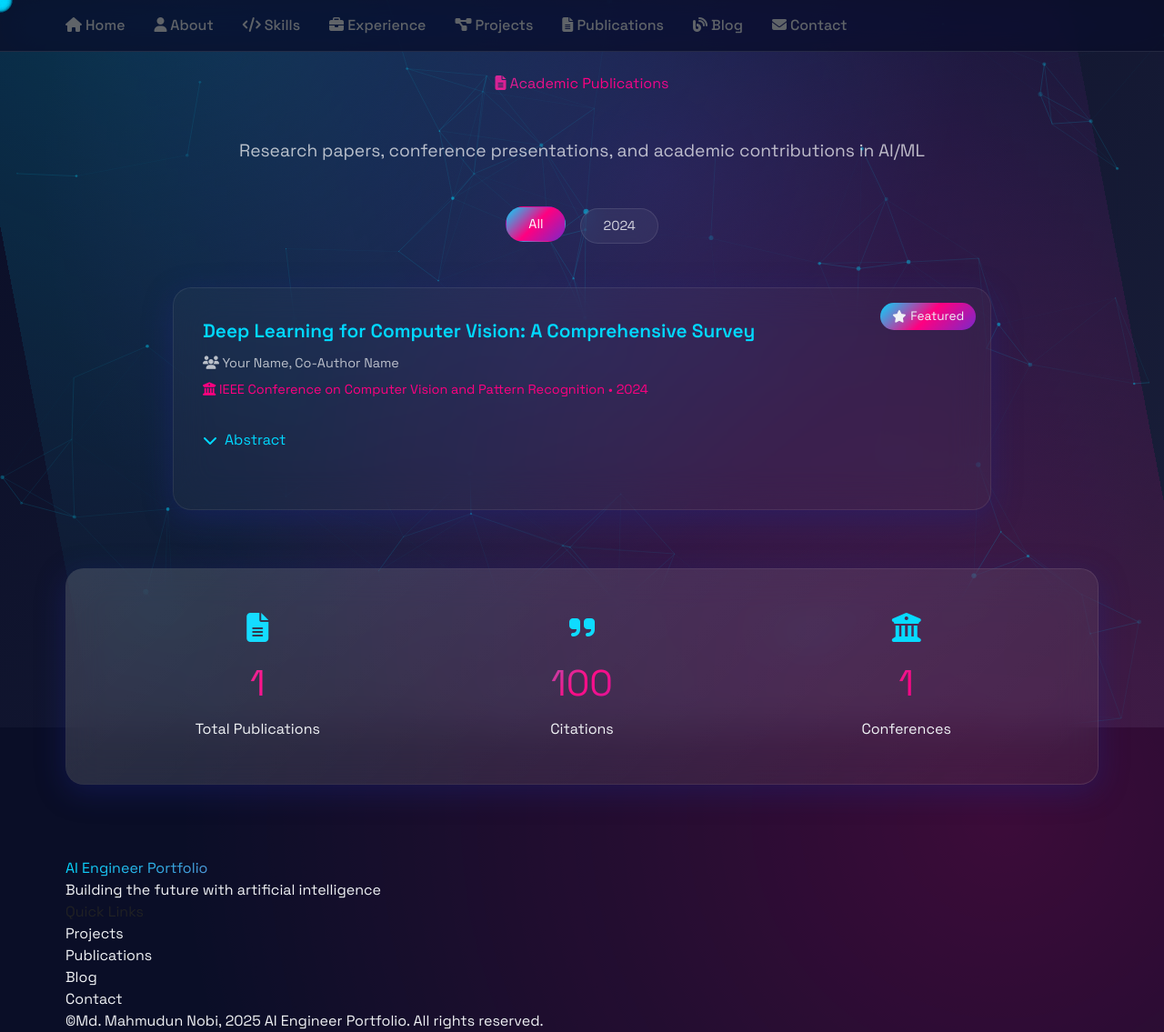
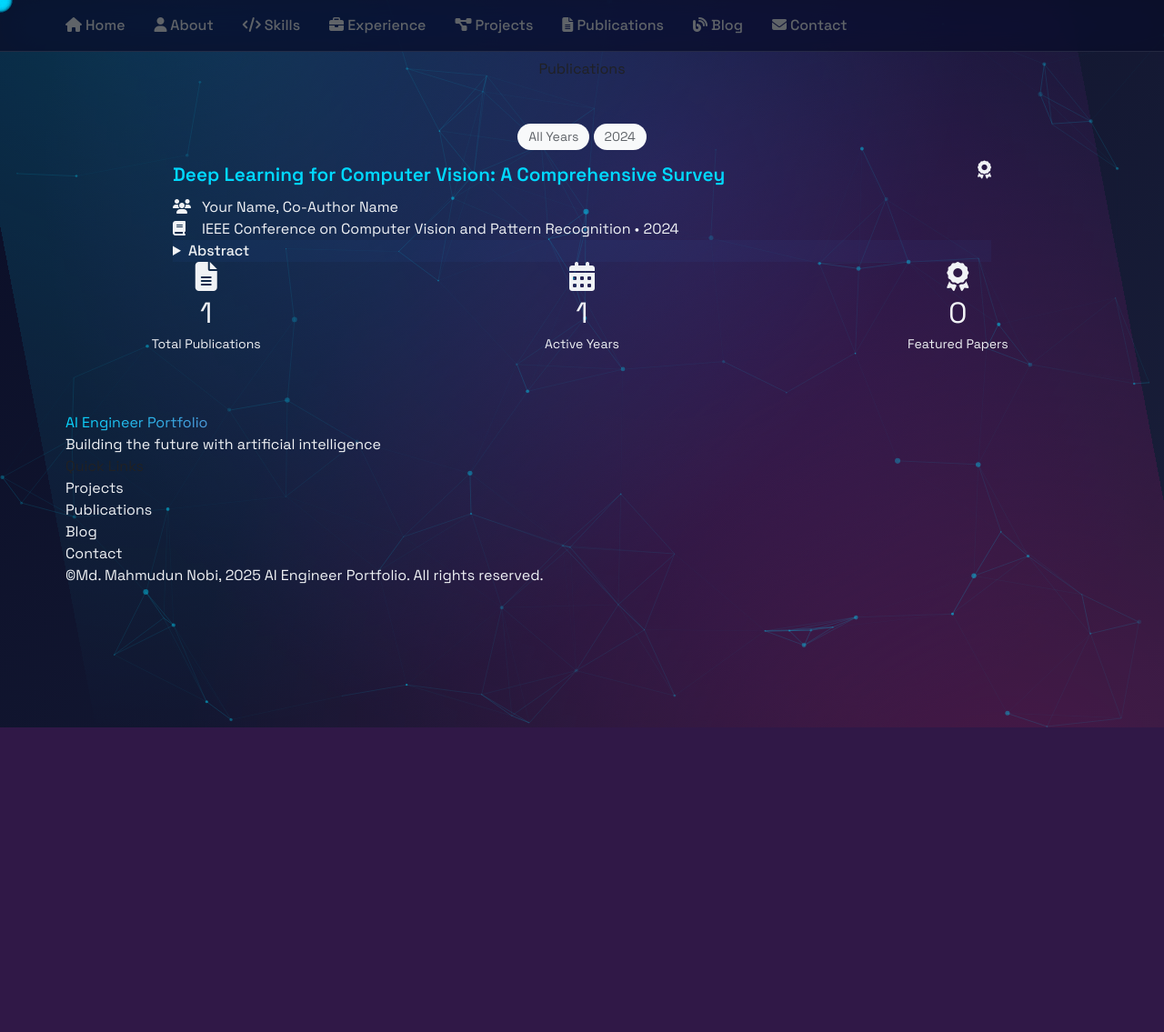
Before and after one commit to Nobi004/nobi_portfolio, a Django app: page /publications/ in a window 1280 px wide. Shown: the whole page at 91% size. After the commit the page ends 800 px from the top, so only its background shows below. Run offline with Django 5.2, Linux system fonts and the light colour scheme; data comes from the database, SQL or seed files in the repository; data that the repository does not hold is empty; some libraries are stand-ins or nearby versions.

Commit message:
Update publications.html

```diff
--- a/ai_portfolio/portfolio/templates/publications.html
+++ b/ai_portfolio/portfolio/templates/publications.html
@@ -1,287 +1,231 @@
 {% extends 'base.html' %}
 {% load static %}
 
-{% block title %}Publications - AI Engineer Portfolio{% endblock %}
+{% block title %}Publications - Portfolio{% endblock %}
 
 {% block content %}
-<section class="section-padding">
-    <div class="container-glass">
-        <h1 class="section-title text-gradient" data-aos="fade-up">
-            <i class="fas fa-file-alt"></i> Academic Publications
-        </h1>
+<section class="section">
+    <div class="container">
+        <h1 class="section-title">Publications</h1>
 
-        <p class="section-subtitle" data-aos="fade-up" data-aos-delay="100">
-            Research papers, conference presentations, and academic contributions in AI/ML
-        </p>
-
-        <!-- Filter Buttons -->
-        <div class="filter-container" data-aos="fade-up" data-aos-delay="200">
-            <button class="filter-btn active" data-filter="all">All</button>
+        <!-- Year Filter -->
+        {% if years %}
+        <div class="filter-container text-center mb-3">
+            <button class="tag filter-tag active" data-year="all">All Years</button>
             {% for year in years %}
-                <button class="filter-btn" data-filter="{{ year }}">{{ year }}</button>
+            <button class="tag filter-tag" data-year="{{ year }}">{{ year }}</button>
             {% endfor %}
         </div>
+        {% endif %}
 
         <!-- Publications List -->
-        <div class="publications-container">
+        <div class="publications-list">
             {% for publication in publications %}
-            <div class="publication-card glass-panel animate-on-scroll"
-                 data-year="{{ publication.year }}"
-                 data-aos="fade-up"
-                 data-aos-delay="{{ forloop.counter0|add:1 }}00">
+            <div class="publication-item" data-year="{{ publication.year }}">
+                <div class="publication-header">
+                    <h3 class="publication-title">{{ publication.title }}</h3>
+                    {% if publication.featured %}
+                    <span class="featured-icon">
+                        <i class="fas fa-award"></i>
+                    </span>
+                    {% endif %}
+                </div>
 
-                {% if publication.featured %}
-                    <div class="featured-badge">
-                        <i class="fas fa-star"></i> Featured
-                    </div>
-                {% endif %}
-
-                <h3 class="publication-title">
-                    {{ publication.title }}
-                </h3>
-
-                <p class="publication-authors">
+                <p class="publication-meta">
                     <i class="fas fa-users"></i> {{ publication.authors }}
                 </p>
 
-                <p class="publication-venue">
-                    <i class="fas fa-university"></i> {{ publication.conference_journal }} • {{ publication.year }}
+                <p class="publication-meta">
+                    <i class="fas fa-book"></i> {{ publication.conference_journal }} • {{ publication.year }}
                 </p>
 
                 {% if publication.abstract %}
-                <div class="publication-abstract">
-                    <button class="abstract-toggle" onclick="toggleAbstract(this)">
-                        <i class="fas fa-chevron-down"></i> Abstract
-                    </button>
-                    <div class="abstract-content">
-                        <p>{{ publication.abstract }}</p>
-                    </div>
-                </div>
-                {% endif %}
-
-                {% if publication.tags.exists %}
-                <div class="publication-tags">
-                    {% for tag in publication.tags.all %}
-                        <span class="tag glass-panel">{{ tag.name }}</span>
-                    {% endfor %}
-                </div>
+                <details class="publication-abstract">
+                    <summary>Abstract</summary>
+                    <p>{{ publication.abstract }}</p>
+                </details>
                 {% endif %}
 
                 <div class="publication-links">
                     {% if publication.pdf_file %}
-                        <a href="{{ publication.pdf_file.url }}" target="_blank" class="publication-link">
-                            <i class="fas fa-file-pdf"></i> Download PDF
-                        </a>
+                    <a href="{{ publication.pdf_file.url }}" target="_blank" class="btn btn-glass btn-sm">
+                        <i class="fas fa-file-pdf"></i> PDF
+                    </a>
                     {% endif %}
 
                     {% if publication.doi_url %}
-                        <a href="{{ publication.doi_url }}" target="_blank" class="publication-link">
-                            <i class="fas fa-link"></i> DOI
-                        </a>
+                    <a href="{{ publication.doi_url }}" target="_blank" class="btn btn-glass btn-sm">
+                        <i class="fas fa-link"></i> DOI
+                    </a>
                     {% endif %}
 
                     {% if publication.arxiv_url %}
-                        <a href="{{ publication.arxiv_url }}" target="_blank" class="publication-link">
-                            <i class="fas fa-archive"></i> arXiv
-                        </a>
+                    <a href="{{ publication.arxiv_url }}" target="_blank" class="btn btn-glass btn-sm">
+                        <i class="fas fa-archive"></i> arXiv
+                    </a>
                     {% endif %}
                 </div>
             </div>
             {% empty %}
-            <div class="empty-state glass-panel">
-                <i class="fas fa-folder-open"></i>
-                <h3>No publications yet</h3>
-                <p>Academic publications will appear here once added.</p>
+            <div class="glass text-center" style="padding: 3rem;">
+                <i class="fas fa-book-open" style="font-size: 3rem; color: var(--text-secondary); margin-bottom: 1rem;"></i>
+                <p>No publications available yet.</p>
             </div>
             {% endfor %}
         </div>
 
         <!-- Publication Stats -->
-        <div class="publication-stats glass-panel" data-aos="zoom-in">
-            <div class="stat-grid">
-                <div class="stat-item">
-                    <i class="fas fa-file-alt"></i>
-                    <h3 class="text-gradient">{{ publications.count }}</h3>
-                    <p>Total Publications</p>
-                </div>
-                <div class="stat-item">
-                    <i class="fas fa-quote-right"></i>
-                    <h3 class="text-gradient">{{ citations_count|default:"50+" }}</h3>
-                    <p>Citations</p>
-                </div>
-                <div class="stat-item">
-                    <i class="fas fa-university"></i>
-                    <h3 class="text-gradient">{{ conferences_count|default:"10+" }}</h3>
-                    <p>Conferences</p>
-                </div>
+        {% if publications %}
+        <div class="stats-container mt-3">
+            <div class="stat-item glass">
+                <i class="fas fa-file-alt"></i>
+                <h3>{{ publications.count }}</h3>
+                <p>Total Publications</p>
+            </div>
+            <div class="stat-item glass">
+                <i class="fas fa-calendar-alt"></i>
+                <h3>{{ years|length }}</h3>
+                <p>Active Years</p>
+            </div>
+            <div class="stat-item glass">
+                <i class="fas fa-award"></i>
+                <h3>{{ publications.filter.featured.count|default:"0" }}</h3>
+                <p>Featured Papers</p>
             </div>
         </div>
+        {% endif %}
     </div>
 </section>
 
 <style>
-/* Publications Page Styles */
-.section-subtitle {
-    text-align: center;
-    font-size: 1.2rem;
-    color: rgba(255, 255, 255, 0.7);
-    margin-bottom: 3rem;
-}
-
-.filter-container {
-    display: flex;
-    justify-content: center;
-    gap: 1rem;
-    margin-bottom: 3rem;
-    flex-wrap: wrap;
-}
-
-.filter-btn {
-    padding: 0.5rem 1.5rem;
-    background: rgba(255, 255, 255, 0.05);
-    backdrop-filter: blur(10px);
-    border: 1px solid rgba(255, 255, 255, 0.1);
-    border-radius: 25px;
-    color: rgba(255, 255, 255, 0.8);
-    cursor: pointer;
-    transition: all 0.3s ease;
-    font-size: 0.9rem;
-}
-
-.filter-btn:hover,
-.filter-btn.active {
-    background: var(--gradient-ai);
-    border-color: transparent;
-    color: white;
-    transform: translateY(-2px);
-}
-
-.publications-container {
+/* Publications specific styles */
+.publications-list {
     max-width: 900px;
     margin: 0 auto;
 }
 
-.featured-badge {
-    position: absolute;
-    top: 1rem;
-    right: 1rem;
-    background: var(--gradient-ai);
-    padding: 0.3rem 0.8rem;
-    border-radius: 20px;
-    font-size: 0.85rem;
+.publication-item[data-year].hidden {
+    display: none;
+}
+
+.publication-header {
     display: flex;
-    align-items: center;
-    gap: 0.3rem;
+    justify-content: space-between;
+    align-items: start;
+    gap: var(--space-md);
+}
+
+.featured-icon {
+    color: var(--accent);
+    font-size: 1.25rem;
+    flex-shrink: 0;
+}
+
+.publication-meta i {
+    width: 20px;
+    color: var(--primary);
+    margin-right: 0.5rem;
 }
 
 .publication-abstract {
-    margin: 1.5rem 0;
+    margin: var(--space-md) 0;
+    padding: var(--space-sm);
+    background: rgba(59, 130, 246, 0.05);
+    border-radius: var(--radius-sm);
 }
 
-.abstract-toggle {
-    background: none;
-    border: none;
-    color: var(--ai-primary);
+.publication-abstract summary {
     cursor: pointer;
-    font-size: 1rem;
-    display: flex;
-    align-items: center;
-    gap: 0.5rem;
-    padding: 0.5rem 0;
-    transition: all 0.3s ease;
+    color: var(--primary);
+    font-weight: 500;
+    padding: var(--space-xs);
 }
 
-.abstract-toggle:hover {
-    color: var(--ai-secondary);
+.publication-abstract[open] summary {
+    margin-bottom: var(--space-sm);
 }
 
-.abstract-toggle i {
-    transition: transform 0.3s ease;
+.publication-abstract p {
+    color: var(--text-secondary);
+    line-height: 1.8;
+    padding: 0 var(--space-xs);
 }
 
-.abstract-toggle.active i {
-    transform: rotate(180deg);
+.btn-sm {
+    padding: var(--space-xs) var(--space-md);
+    font-size: 0.875rem;
 }
 
-.abstract-content {
-    display: none;
-    padding: 1rem;
-    background: rgba(255, 255, 255, 0.03);
-    border-radius: 10px;
-    margin-top: 0.5rem;
-    line-height: 1.8;
+/* Stats */
+.stats-container {
+    display: grid;
+    grid-template-columns: repeat(auto-fit, minmax(200px, 1fr));
+    gap: var(--space-lg);
+    margin-top: var(--space-xl);
 }
 
-.abstract-content.show {
-    display: block;
-    animation: fadeInUp 0.3s ease;
-}
-
-.publication-tags {
-    display: flex;
-    flex-wrap: wrap;
-    gap: 0.5rem;
-    margin: 1rem 0;
-}
-
-.publication-stats {
-    margin-top: 4rem;
-    padding: 3rem;
-}
-
-.stat-grid {
-    display: grid;
-    grid-template-columns: repeat(auto-fit, minmax(200px, 1fr));
-    gap: 2rem;
+.stat-item {
     text-align: center;
+    padding: var(--space-lg);
 }
 
 .stat-item i {
     font-size: 2rem;
-    color: var(--ai-primary);
-    margin-bottom: 1rem;
+    color: var(--primary);
+    margin-bottom: var(--space-sm);
 }
 
 .stat-item h3 {
-    font-size: 2.5rem;
-    margin-bottom: 0.5rem;
+    font-size: 2rem;
+    color: var(--text-primary);
+    margin-bottom: var(--space-xs);
 }
 
-.empty-state {
-    text-align: center;
-    padding: 4rem;
-    margin: 3rem auto;
-}
-
-.empty-state i {
-    font-size: 4rem;
-    color: rgba(255, 255, 255, 0.3);
-    margin-bottom: 1rem;
-}
-
-.empty-state h3 {
-    color: rgba(255, 255, 255, 0.7);
-    margin-bottom: 0.5rem;
+.stat-item p {
+    color: var(--text-secondary);
+    font-size: 0.875rem;
 }
 
 @media (max-width: 768px) {
-    .filter-container {
-        justify-content: flex-start;
-        overflow-x: auto;
-        padding-bottom: 0.5rem;
+    .publication-header {
+        flex-direction: column;
     }
 
-    .publication-stats {
-        padding: 2rem;
+    .stats-container {
+        grid-template-columns: 1fr;
     }
 }
 </style>
 
 <script>
-function toggleAbstract(button) {
-    const abstractContent = button.nextElementSibling;
-    button.classList.toggle('active');
-    abstractContent.classList.toggle('show');
-}
+// Year filter functionality
+document.addEventListener('DOMContentLoaded', function() {
+    const filterBtns = document.querySelectorAll('.filter-tag');
+    const publications = document.querySelectorAll('.publication-item');
+
+    filterBtns.forEach(btn => {
+        btn.addEventListener('click', function() {
+            const year = this.getAttribute('data-year');
+
+            // Update active state
+            filterBtns.forEach(b => b.classList.remove('active'));
+            this.classList.add('active');
+
+            // Filter publications
+            publications.forEach(pub => {
+                if (year === 'all') {
+                    pub.classList.remove('hidden');
+                } else {
+                    const pubYear = pub.getAttribute('data-year');
+                    if (pubYear === year) {
+                        pub.classList.remove('hidden');
+                    } else {
+                        pub.classList.add('hidden');
+                    }
+                }
+            });
+        });
+    });
+});
 </script>
 {% endblock %}
```
